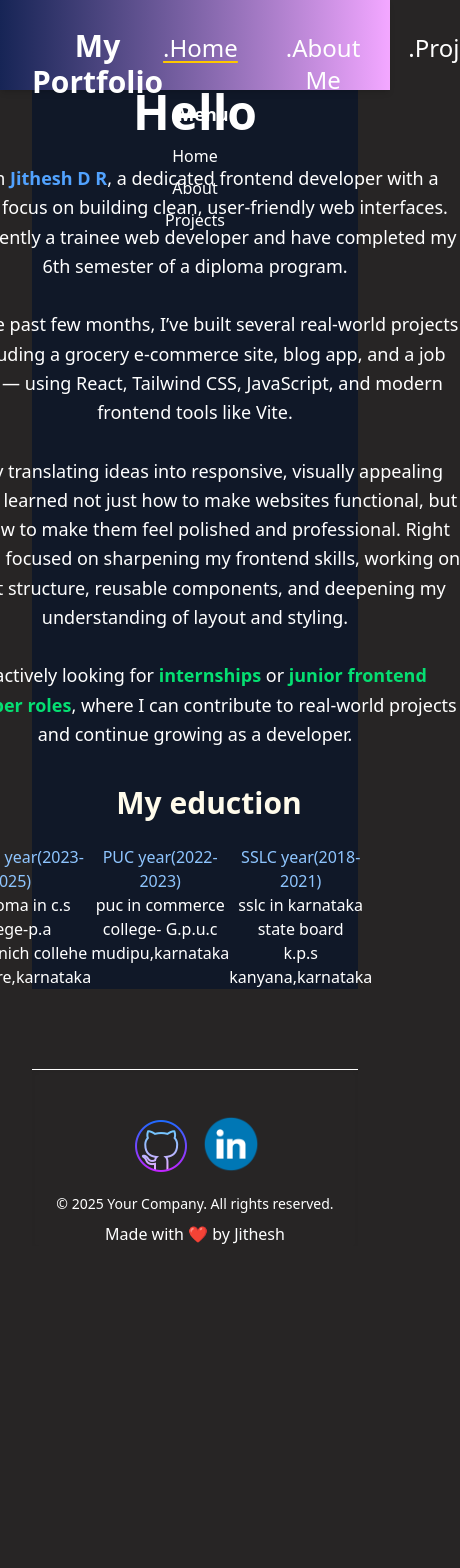
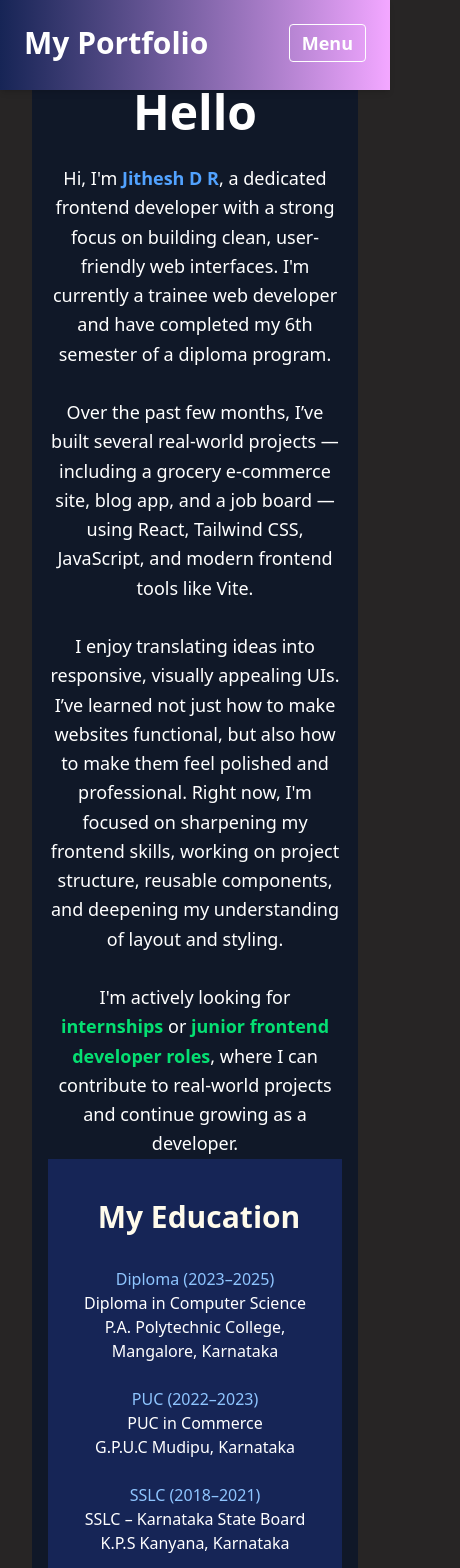
Before and after one commit to JIITES/portfolio, a React (Vite) app in the folder my-portfolio/: page /about in a window 390 px wide. Shown: the top 1568 px of the page, 460 px wide, since content can reach past the window. Before the commit the page ends 1278 px from the top, so only its background shows below. Built offline with nearby package versions, Linux system fonts and the light colour scheme; the HTML template or start-up script is replaced by a standard one.

Commit message:
Updated code

```diff
--- a/my-portfolio/src/Header/Header.jsx
+++ b/my-portfolio/src/Header/Header.jsx
@@ -56,6 +56,7 @@ useEffect(()=>{
           repeat={Infinity}
           className="text-3xl font-bold text-shadow-indigo-100"
         />
+
       <p className="text-lg md:text-xl mb-6  bg-gradient-to-r from-green-300 to-purple-600 bg-clip-text text-transparent">
         Hi, I'm Jithesh, a Full Stack Developer with a strong focus on building reliable and user-friendly web applications.
         I enjoy solving problems and bringing ideas to life through clean and efficient code.
@@ -63,14 +64,14 @@ useEffect(()=>{
         If you're hiring or open to collaboration, I'd love to connect!
       </p>
 
-      <div className="flex justify-center gap-4 mb-6">
-        <p
-          className="bg-green-700 border border-white  hover:bg-white hover:text-gray-900 py-2 px-6 rounded-full transition"
-        ><Link to="contactsof/"> Contact Me
-</Link>
-        </p>
-      </div>
-      <div className="flex justify-center gap-6 mt-4">
+
+    <div className="flex justify-center gap-4 mb-6">
+    <p className="bg-green-700 border border-white  hover:bg-white hover:text-gray-900 py-2 px-6 rounded-full transition">
+        <Link to="contactsof/"> Contact Me</Link>
+      </p>
+    </div>
+
+     <div className="flex justify-center gap-6 mt-4">
         <a href="https://github.com/JIITES" target="_blank" rel="noopener noreferrer">
           <img className="bg-amber-50 w-[40px] h-[40px] "src={githubIcon} alt="GitHub"  />
         </a>
@@ -81,7 +82,7 @@ useEffect(()=>{
 
 </motion.div>
 
-       <div className='  justify-items-end rounded-full  '><motion.img src={image} alt='frontimage' initial={{ x: 300, opacity: 0 }}     // Start 300px to the right
+      <div className='  justify-items-end rounded-full  '><motion.img src="" alt='image' initial={{ x: 300, opacity: 0 }} //this is persons image    // Start 300px to the right
         animate={{ x: 0, opacity: 1 }}       // Animate to original position
         transition={{
           duration: 1.5,
--- a/my-portfolio/src/Navbar/Navbar.jsx
+++ b/my-portfolio/src/Navbar/Navbar.jsx
@@ -1,8 +1,8 @@
-import React, { useState, useEffect } from 'react';
-import { Link, useNavigate, useLocation } from 'react-router-dom';
+import React, { useState, useEffect } from "react";
+import { Link, useNavigate, useLocation } from "react-router-dom";
 
 const Navbar = ({ onProjectsClick }) => {
-  const [open, setOpen] = useState(true);
+  const [menuOpen, setMenuOpen] = useState(false);
   const [underline, setUnderline] = useState("home");
   const [showNavbar, setShowNavbar] = useState(false);
   const navigate = useNavigate();
@@ -16,30 +16,41 @@ const Navbar = ({ onProjectsClick }) => {
   }, []);
 
   const handleProjectsClick = () => {
-    if (location.pathname !== '/') {
-      navigate('/');
+    if (location.pathname !== "/") {
+      navigate("/");
       setTimeout(() => {
-        onProjectsClick(); // Scroll to section
+        onProjectsClick();
         setUnderline("projects");
-      }, 100); // delay so home loads first
+      }, 100);
     } else {
       onProjectsClick();
       setUnderline("projects");
     }
+    setMenuOpen(false); // close mobile menu after click
   };
 
   return (
     <div>
       {showNavbar && (
-        <nav className={`bg-gradient-to-r from-blue-950 to-fuchsia-300 w-full h-[90px] text-white fixed top-0 left-0 z-50 shadow-md transition-transform duration-700 ease-out ${showNavbar ? 'translate-y-0' : '-translate-y-full'}`}>
-          <div className="flex justify-between items-center pt-7">
-            <h1 className="text-3xl font-bold pl-8">My Portfolio</h1>
-            <ul className="flex text-2xl space-x-12 pr-28">
+        <nav
+          className={`bg-gradient-to-r from-blue-950 to-fuchsia-300 w-full h-[90px] text-white fixed top-0 left-0 z-50 shadow-md transition-transform duration-700 ease-out ${
+            showNavbar ? "translate-y-0" : "-translate-y-full"
+          }`}
+        >
+          <div className="flex justify-between items-center px-6 pt-6">
+            <h1 className="text-3xl font-bold">My Portfolio</h1>
+
+            {/* Desktop Nav */}
+            <ul className="hidden lg:flex text-xl space-x-12 pr-6">
               <li>
                 <Link
                   to="/"
                   onClick={() => setUnderline("home")}
-                  className={`${underline === "home" ? "underline underline-offset-4 decoration-yellow-400" : ""} hover:text-yellow-400`}
+                  className={`${
+                    underline === "home"
+                      ? "underline underline-offset-4 decoration-yellow-400"
+                      : ""
+                  } hover:text-yellow-400`}
                 >
                   .Home
                 </Link>
@@ -48,7 +59,11 @@ const Navbar = ({ onProjectsClick }) => {
                 <Link
                   to="/about"
                   onClick={() => setUnderline("about")}
-                  className={`${underline === "about" ? "underline underline-offset-4 decoration-yellow-400" : ""} hover:text-yellow-400`}
+                  className={`${
+                    underline === "about"
+                      ? "underline underline-offset-4 decoration-yellow-400"
+                      : ""
+                  } hover:text-yellow-400`}
                 >
                   .About Me
                 </Link>
@@ -56,23 +71,57 @@ const Navbar = ({ onProjectsClick }) => {
               <li>
                 <button
                   onClick={handleProjectsClick}
-                  className={`${underline === "projects" ? "underline underline-offset-4 decoration-yellow-400" : ""} hover:text-yellow-400`}
+                  className={`${
+                    underline === "projects"
+                      ? "underline underline-offset-4 decoration-yellow-400"
+                      : ""
+                  } hover:text-yellow-400`}
                 >
                   .Projects
                 </button>
               </li>
             </ul>
+
+            {/* Mobile Menu Button */}
+            <button
+              onClick={() => setMenuOpen(!menuOpen)}
+              className="lg:hidden text-lg font-semibold border px-3 py-1  rounded"
+            >
+              {menuOpen ? "Close" : "Menu"}
+            </button>
           </div>
 
           {/* Mobile Nav */}
-          <div>
-            <button onClick={() => setOpen(!open)} className="sm:hidden ml-4 text-lg font-bold">Menu</button>
-            <div className={`${open ? "flex flex-col gap-2 items-center pt-4 sm:hidden" : "hidden"}`}>
-              <Link to="/">Home</Link>
-              <Link to="/about">About</Link>
-              <button onClick={handleProjectsClick}>Projects</button>
+          {menuOpen && (
+            <div className="flex  gap-3 items-baseline-last pl-[400px] pb-9 lg:hidden text-lg font-bold ">
+              <Link
+                to="/"
+                onClick={() => {
+                  setUnderline("home");
+                  setMenuOpen(false);
+                }}
+                className={underline === "home" ? "underline decoration-yellow-400" : ""}
+              >
+                .Home
+              </Link>
+              <Link
+                to="/about"
+                onClick={() => {
+                  setUnderline("about");
+                  setMenuOpen(false);
+                }}
+                className={underline === "about" ? "underline decoration-yellow-400" : ""}
+              >
+                .About Me
+              </Link>
+              <button
+                onClick={handleProjectsClick}
+                className={underline === "projects" ? "underline decoration-yellow-400" : ""}
+              >
+                .Projects
+              </button>
             </div>
-          </div>
+          )}
         </nav>
       )}
     </div>
--- a/my-portfolio/src/pages/About.jsx
+++ b/my-portfolio/src/pages/About.jsx
@@ -14,28 +14,35 @@ const About = () => {
           <br /><br />
           I'm actively looking for <span className="font-semibold text-green-400">internships</span> or <span className="font-semibold text-green-400">junior frontend developer roles</span>, where I can contribute to real-world projects and continue growing as a developer.
         </p>
-        <education className= '' >
-          <h1 className='text-amber-50 text-3xl font-bold pt-9 pl-7'>My eduction</h1>
-          <div className='flex  col-end-3   pt-6  pr-22 '>
-            <div >
-            <p className=' text-blue-300'>Diploma  year(2023-2025) </p>
-            <p>Dimploma in c.s </p>
-            <p>college-p.a polytechnich collehe manglaore,karnataka</p>
-             </div>
-             <div>
-            <p className=' text-blue-300'>PUC  year(2022-2023) </p>
-            <p>puc in commerce  </p>
-            <p>college- G.p.u.c mudipu,karnataka </p>
-             </div>
-             <div>
-            <p className='text-blue-300'>SSLC year(2018-2021) </p>
-            <p>sslc in karnataka state board</p>
-            <p>k.p.s kanyana,karnataka</p>
-             </div>
+        <section className="px-4 py-10 bg-blue-950 text-white">
+  <h1 className="text-amber-50 text-3xl font-bold mb-8 pl-2 sm:pl-7">My Education</h1>
 
+  <div className="flex flex-col md:flex-row gap-6 md:gap-10 md:justify-evenly">
 
-          </div>
-        </education>
+    {/* Diploma */}
+    <div>
+      <p className="text-blue-300 font-medium">Diploma (2023–2025)</p>
+      <p>Diploma in Computer Science</p>
+      <p>P.A. Polytechnic College, Mangalore, Karnataka</p>
+    </div>
+
+    {/* PUC */}
+    <div>
+      <p className="text-blue-300 font-medium">PUC (2022–2023)</p>
+      <p>PUC in Commerce</p>
+      <p>G.P.U.C Mudipu, Karnataka</p>
+    </div>
+
+    {/* SSLC */}
+    <div>
+      <p className="text-blue-300 font-medium">SSLC (2018–2021)</p>
+      <p>SSLC – Karnataka State Board</p>
+      <p>K.P.S Kanyana, Karnataka</p>
+    </div>
+
+  </div>
+</section>
+
       </article>
     </section>
   );
```
Also changed, not shown: my-portfolio/src/Contact/Getintouch.jsx (+53 -34 lines).
